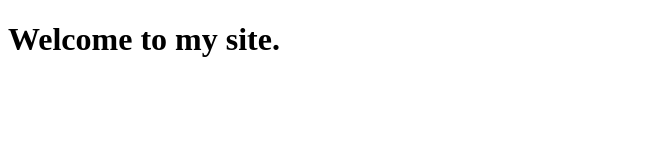
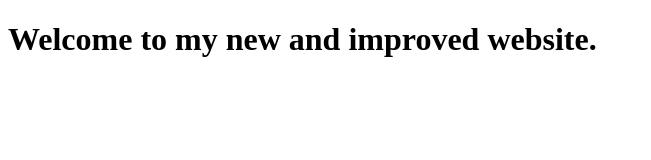
Before and after one commit to malcolmcarey/malcolmcarey.github.io, a website: page dist/index.html in a window 1280 px wide. Shown: the whole page, without its empty margins (0-651 px from the left). Drawn offline with Linux system fonts and the light colour scheme.

Commit message:
page updates

```diff
--- a/dist/index.html
+++ b/dist/index.html
@@ -7,6 +7,6 @@
     <title>My Website</title>
 </head>
 <body>
-    <h1>Welcome to my site.</h1>
+    <h1>Welcome to my new and improved website.</h1>
 </body>
 </html>
```
